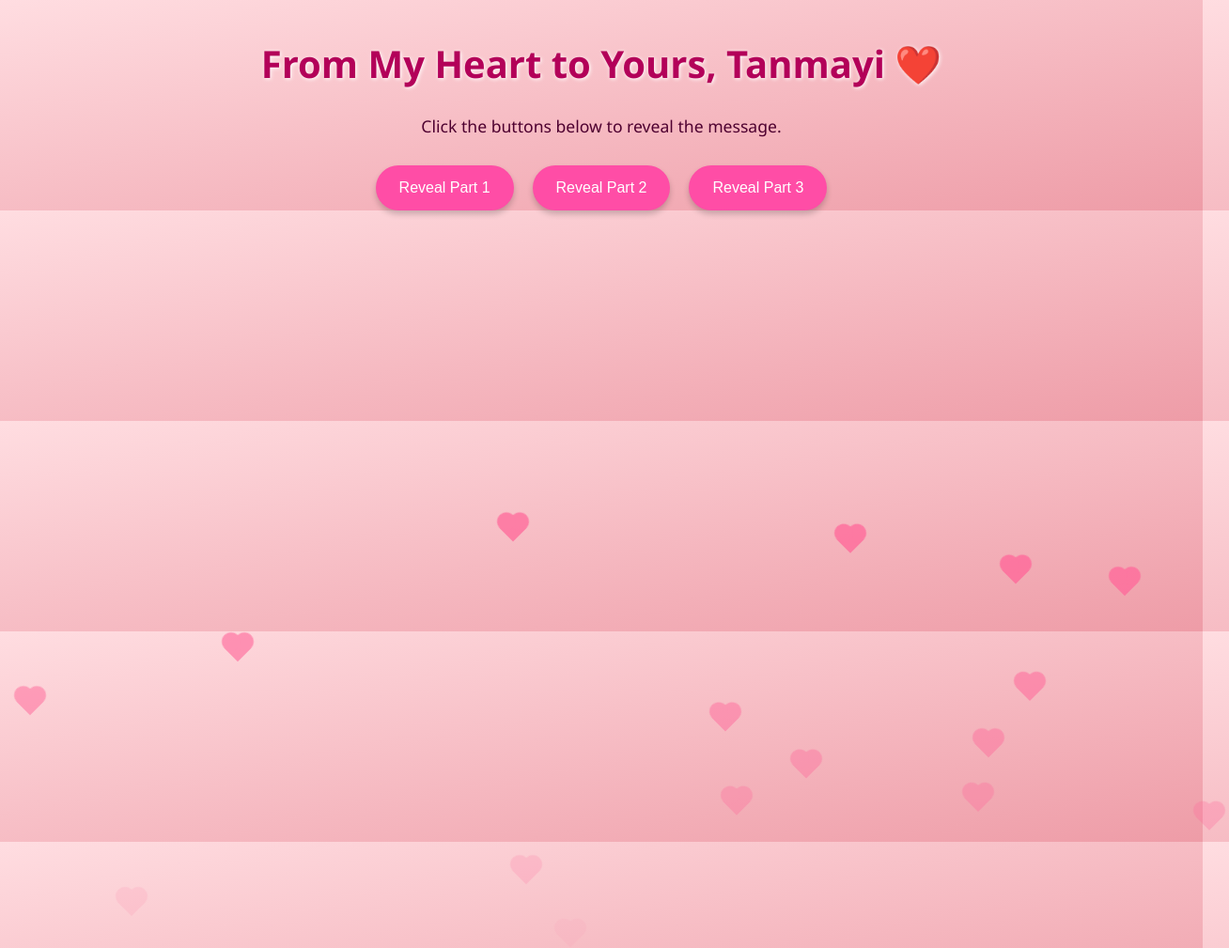
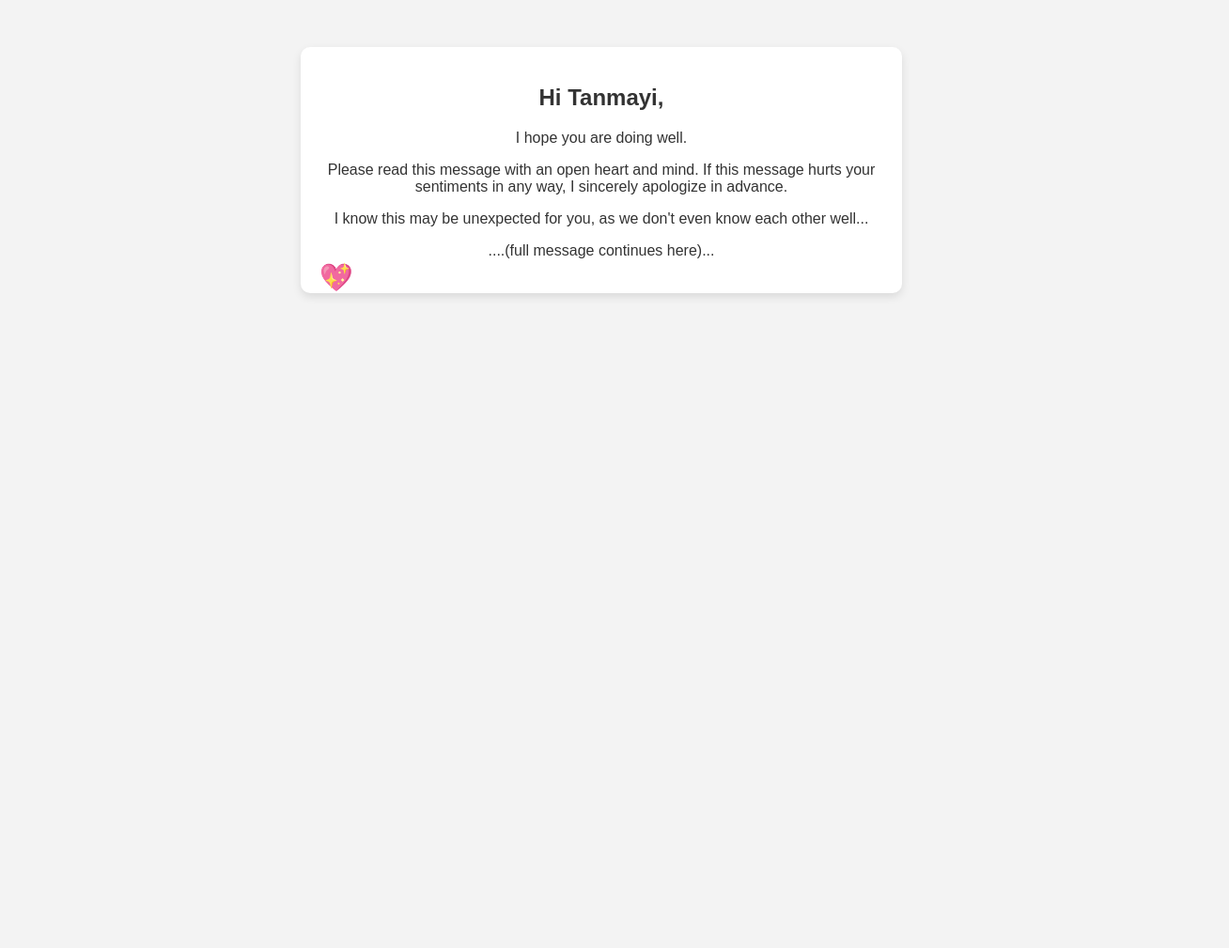
Before and after one commit to Prem140500/special-message, a plain HTML site: page index.html in a window 1280 px wide. Shown: the whole page at 94% size, 1308 px wide, since content can reach past the window. After the commit the page ends 800 px from the top, so only its background shows below. Drawn offline with Linux system fonts and the light colour scheme.

Commit message:
Update index.html

```diff
--- a/index.html
+++ b/index.html
@@ -1,206 +1,72 @@
 <!DOCTYPE html>
 <html lang="en">
 <head>
-  <meta charset="UTF-8" />
-  <meta name="viewport" content="width=device-width, initial-scale=1.0"/>
-  <title>From My Heart to Yours</title>
+    <meta charset="UTF-8">
+    <meta name="viewport" content="width=device-width, initial-scale=1.0">
+    <title>Love Confession Message</title>
     <style>
         body {
+            font-family: 'Arial', sans-serif;
+            text-align: center;
+            background-color: #f3f3f3;
+            color: #333;
             margin: 0;
-      font-family: 'Segoe UI', sans-serif;
-      background: linear-gradient(to bottom right, #ffdde1, #ee9ca7);
-      color: #4e0030;
-      overflow-x: hidden;
-      position: relative;
+            padding: 0;
         }
-
-    h1 {
-      text-align: center;
-      margin-top: 40px;
-      font-size: 2.5em;
-      color: #b30059;
-      text-shadow: 1px 1px 4px #fff;
+        .message-container {
+            max-width: 600px;
+            margin: 50px auto;
+            background-color: #fff;
+            padding: 20px;
+            border-radius: 10px;
+            box-shadow: 0 4px 10px rgba(0, 0, 0, 0.1);
         }
-
-    p.intro {
-      text-align: center;
-      margin: 20px;
-      font-size: 1.1em;
+        .floating-hearts {
+            position: absolute;
+            animation: floatHearts 6s ease-in-out infinite;
         }
-
-    .button-container {
-      display: flex;
-      justify-content: center;
-      gap: 20px;
-      flex-wrap: wrap;
-      margin-top: 30px;
-    }
-
-    button {
-      background-color: #ff4da6;
-      color: white;
-      border: none;
-      padding: 15px 25px;
-      font-size: 1em;
-      cursor: pointer;
-      border-radius: 30px;
-      box-shadow: 0 4px 6px rgba(0,0,0,0.2);
-      transition: all 0.3s ease;
-    }
-
-    button:hover {
-      background-color: #ff3399;
-      transform: scale(1.05);
-    }
-
-    .message {
-      max-width: 800px;
-      margin: 40px auto;
-      padding: 20px;
-      background-color: rgba(255, 255, 255, 0.9);
-      border-radius: 20px;
-      box-shadow: 0 4px 20px rgba(0,0,0,0.2);
-      font-size: 1.1em;
-      line-height: 1.6;
-      display: none;
-      opacity: 0;
-      transition: opacity 1s ease;
-      white-space: pre-wrap;
-    }
-
-    .message.show {
-      display: block;
-      opacity: 1;
-    }
-
-    /* Floating hearts */
-    .heart {
-      position: absolute;
-      width: 20px;
-      height: 20px;
-      background-color: #ff6699;
-      transform: rotate(45deg);
-      animation: floatHearts 10s linear infinite;
-      opacity: 0.6;
-    }
-
-    .heart::before,
-    .heart::after {
-      content: "";
-      position: absolute;
-      width: 20px;
-      height: 20px;
-      background-color: #ff6699;
-      border-radius: 50%;
-    }
-
-    .heart::before {
-      top: -10px;
-      left: 0;
-    }
-
-    .heart::after {
-      left: -10px;
-      top: 0;
-    }
-
         @keyframes floatHearts {
             0% {
-        transform: translateY(100vh) rotate(45deg);
-        opacity: 0;
+                transform: translateY(0) scale(0.8);
             }
             50% {
-        opacity: 0.8;
+                transform: translateY(-20px) scale(1.2);
             }
             100% {
-        transform: translateY(-10vh) rotate(45deg);
+                transform: translateY(0) scale(0.8);
+            }
+        }
+        .heart {
+            font-size: 2rem;
+            color: #FF69B4;
+            position: absolute;
+            top: -10px;
+            animation: heartAnimation 2s ease-in-out infinite;
+        }
+        @keyframes heartAnimation {
+            0% {
                 opacity: 0;
+                transform: scale(0.5);
+            }
+            100% {
+                opacity: 1;
+                transform: scale(1.5);
             }
         }
     </style>
 </head>
 <body>
-  <h1>From My Heart to Yours, Tanmayi ❤️</h1>
-  <p class="intro">Click the buttons below to reveal the message.</p>
-
-  <div class="button-container">
-    <button onclick="reveal('part1')">Reveal Part 1</button>
-    <button onclick="reveal('part2')">Reveal Part 2</button>
-    <button onclick="reveal('part3')">Reveal Part 3</button>
+    <div class="message-container">
+        <h2>Hi Tanmayi,</h2>
+        <p>I hope you are doing well.</p>
+        <p>Please read this message with an open heart and mind. If this message hurts your sentiments in any way, I sincerely apologize in advance.</p>
+        <p>I know this may be unexpected for you, as we don't even know each other well...</p>
+        <p>....(full message continues here)...</p>
+        <div class="floating-hearts">
+            <span class="heart">💖</span>
+            <span class="heart" style="animation-delay: 2s;">💖</span>
+            <span class="heart" style="animation-delay: 4s;">💖</span>
         </div>
-
-  <div id="part1" class="message">
-Hi Tanmayi,
-I hope you are doing well.
-
-Please read this message with an open heart and mind.
-If this hurts your sentiments in any way, I sincerely apologize in advance.
-
-I know this is way too direct, as we don't even know each other well. We have just met a couple of times in the clubhouse gym, and that too back in 2021. I still remember how I started a conversation with you by appreciating the poems you used to write on Cosmopetica. They were really amazing, and I still wonder why you don't post now.
-
-From the very first time I saw you, I started liking you and I still do. There was something special about you. Your aura felt full of positivity, something that’s rare. Your kindness and humbleness deeply moved me.
-
-Your name 'Tanmayi' truly suits you which means “one who is deeply absorbed in”. It reflects in your poems, your presence, and the way you carry yourself.
     </div>
-
-  <div id="part2" class="message">
-But I was never able to confess this to you, as we didn’t know each other well and still don’t but we can. I also tried to connect with you, but when you didn’t reply to the birthday wish, it disheartened me.
-
-After that, I decided to let go of these feelings and focus on my career, as I believe stability is essential in life. But despite my efforts, I could never truly move on.
-
-I don’t know where I found the courage to write this today, but the only thing I know is if I don’t express myself now, I will regret it for the rest of my life, and that’s something I don’t want.
-
-I know this message may be unexpected for you, but I really wanted to express my feelings for you.
-If you’re open to it, can we have a chance? I’d love to get to know you better and see where things go (only if you’re comfortable with it).
-
-If not, I completely understand and respect your feelings, and I genuinely wish you all the happiness in the world no matter what path you choose.
-
-Once again, I am really sorry if this has made you feel uncomfortable or upset, that was never my intention and never will be. I just wanted to share what was in my heart.
-
-Thank you so much for taking out time to read this long message.
-
-14344 ❤
-11:11 ✨🤞
-  </div>
-
-  <div id="part3" class="message">
-A Glimpse of You
-
-I saw you once, and time stood still,
-A quiet spark I couldn’t kill.
-Not loud, not wild, not overdone,
-Just soft and warm like morning sun.
-
-Your name, 'Tanmayi' calm and deep,
-Like gentle thoughts before I sleep.
-A voice I heard in poems past,
-A presence that would always last.
-
-I don’t know where your journey flows,
-What dreams you chase, what path you chose.
-But if these words reach where you are,
-Just know someone still wishes from afar.
-
-No rush, no plans set in stone,
-Just hope our paths cross when the time is our own.
-  </div>
-
-  <script>
-    function reveal(id) {
-      const el = document.getElementById(id);
-      el.classList.add("show");
-      el.scrollIntoView({ behavior: "smooth", block: "start" });
-    }
-
-    // Floating hearts creation
-    setInterval(() => {
-      const heart = document.createElement('div');
-      heart.classList.add('heart');
-      heart.style.left = `${Math.random() * 100}vw`;
-      heart.style.animationDuration = `${6 + Math.random() * 4}s`;
-      document.body.appendChild(heart);
-      setTimeout(() => heart.remove(), 10000);
-    }, 300);
-  </script>
 </body>
 </html>
```
Lines whose indentation alone changed are shown as unchanged.
